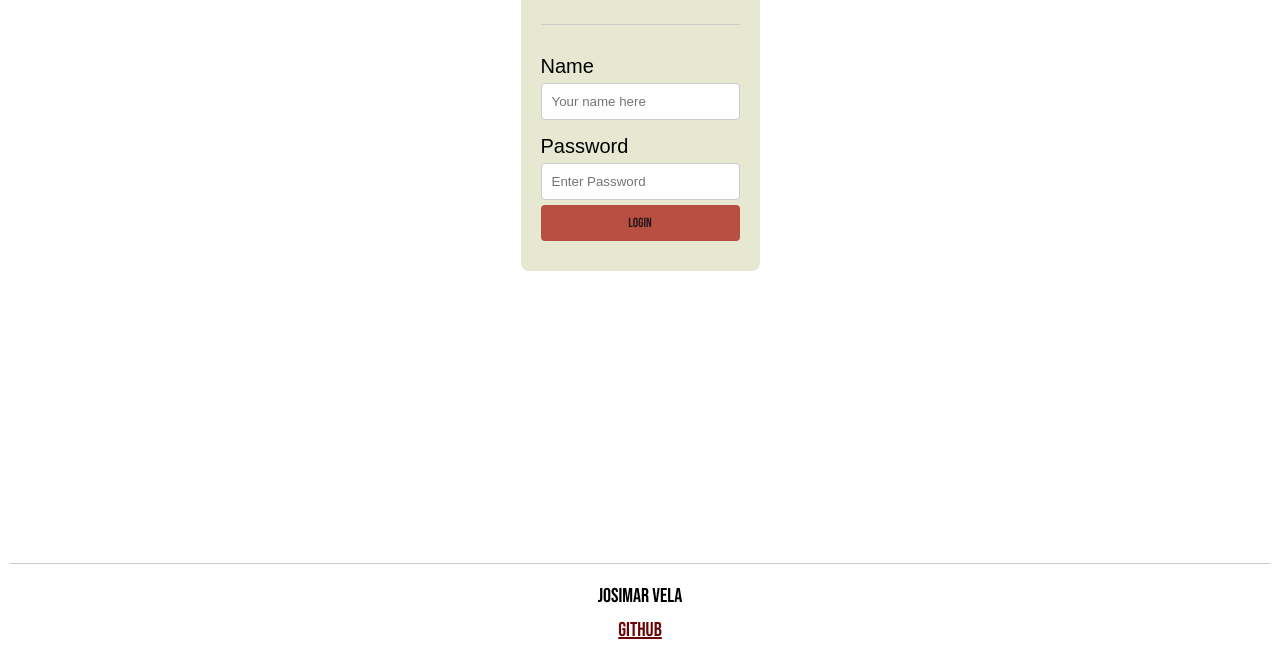
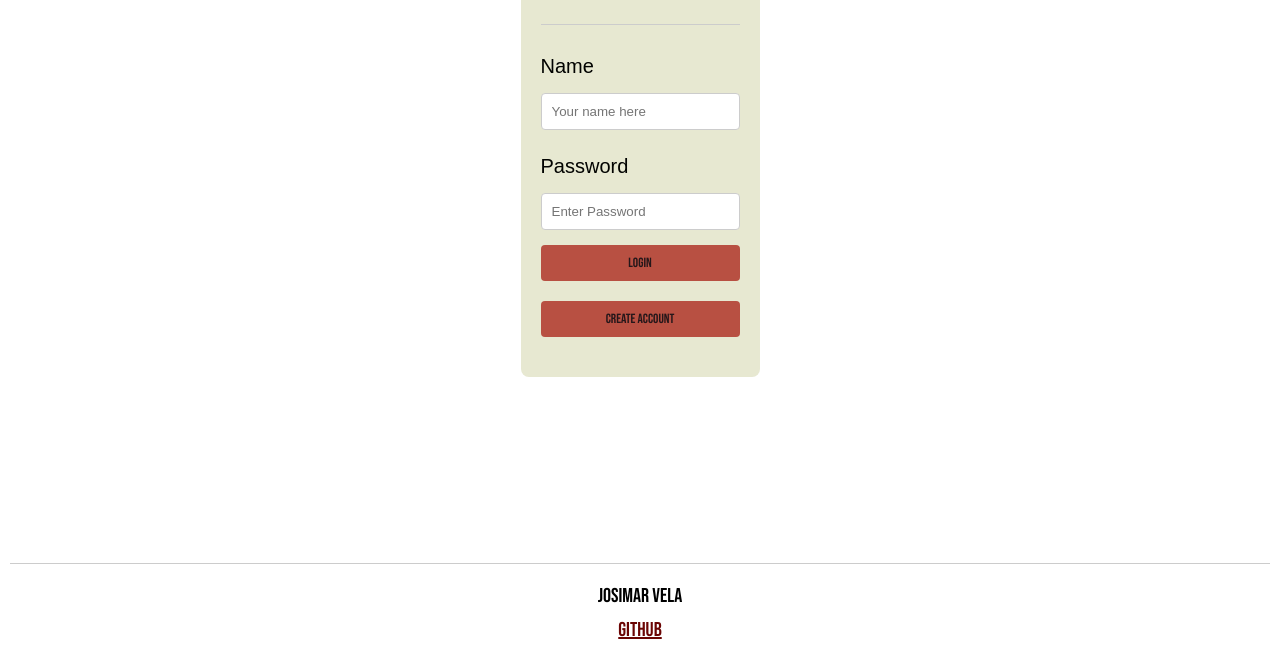
Before and after one commit to jojojovela/startup, a website: page public/index.html in a window 1280 px wide. Shown: the part 148-800 px from the top of the page. Drawn offline with Linux system fonts and the light colour scheme.

Commit message:
added a create account button

```diff
--- a/public/index.css
+++ b/public/index.css
@@ -9,7 +9,7 @@ body {
 }
 
 main {
-    max-width: 800px; /* Adjust the max-width to make the body wider */
+    max-width: 800px;
     margin: 50px auto;
     background-color: #E7E8D1;
     border-radius: 8px;
@@ -23,10 +23,10 @@ h1 {
 
 /* ... (rest of your CSS remains the same) ... */
 
-
 form {
     display: flex;
     flex-direction: column;
+    gap: 10px; /* Add some vertical space between elements */
 }
 
 label {
@@ -52,6 +52,10 @@ button {
 
 button:hover {
     background-color: lightcoral;
+}
+
+#CreateAccount {
+    margin-top: 10px; /* Add some space between Login and Create Account buttons */
 }
 
 a {
@@ -80,21 +84,26 @@ hr {
     background-color: #ccc;
     margin: 20px 0;
 }
+
 .bebas-neue-regular {
     font-family: "Bebas Neue", sans-serif;
     font-weight: 400;
     font-style: normal;
-  }
+}
 
 #password {
     font-family: sans-serif;
 }
+
 #big-name {
     font-family: sans-serif;
 }
-#Login {
+
+#Login, #CreateAccount {
     font-family: "Bebas Neue", sans-serif;
+    width: 100%; /* Make buttons full-width */
 }
+
 .text-reset {
     font-family: "Bebas Neue", serif;
 }
--- a/public/index.html
+++ b/public/index.html
@@ -22,6 +22,7 @@
         <label for="password", id="password">Password</label>
         <input type="password" placeholder="Enter Password" name="password" required>
         <button type="submit", id="Login">Login</button>
+        <button type="button", id="CreateAccount">Create Account</button>
         <a href="main.html"></a>
     </form>
       </form>
```
